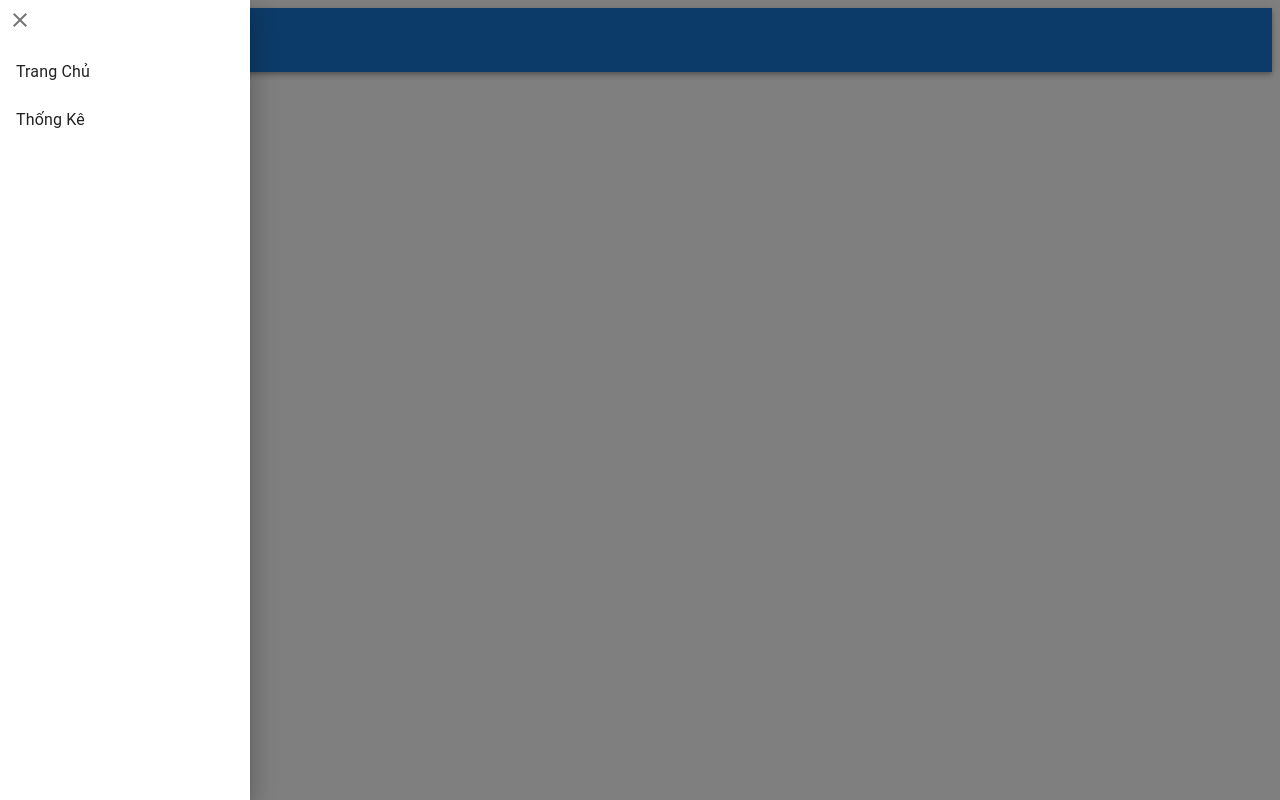
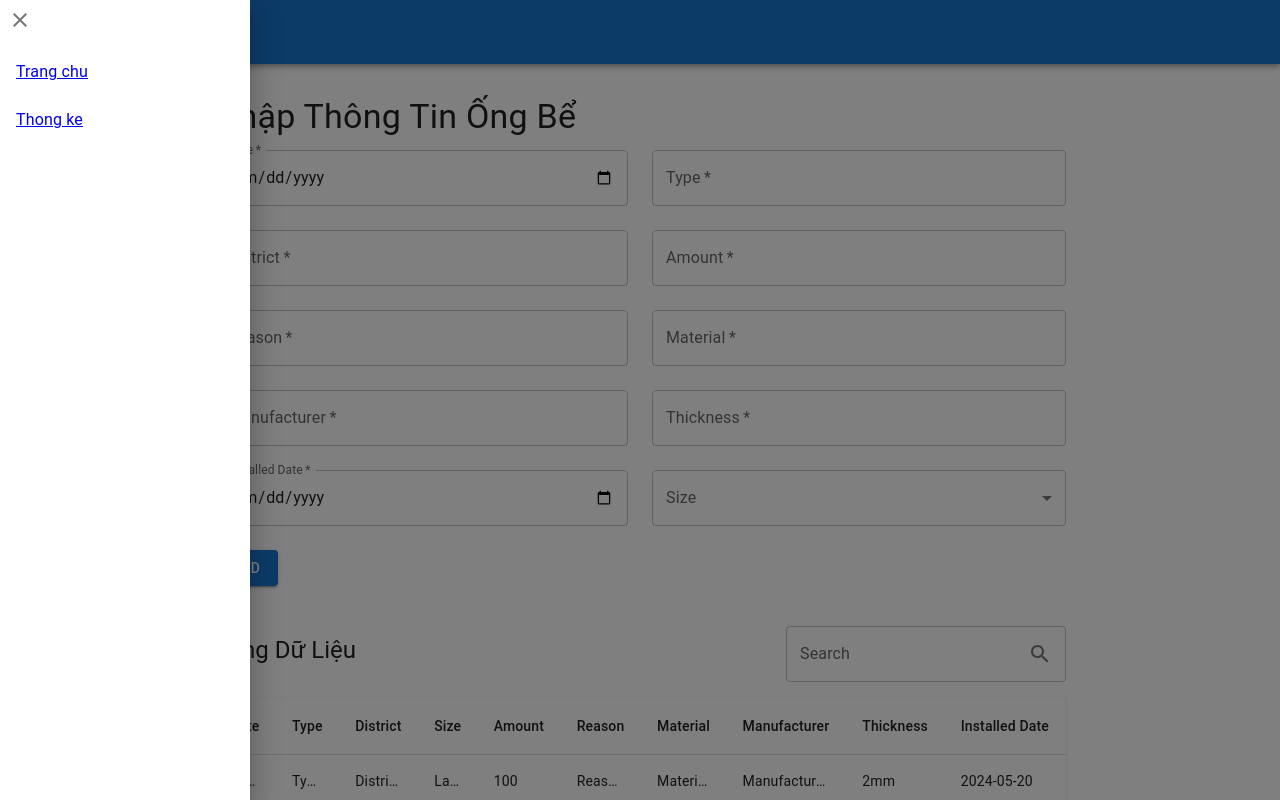
Before and after one commit to knguyennt/water-tank-status-management, a Next.js app: page /#/ in a window 1280 px wide. Both pictures are taken after a click on the button 40 px from the left and 40 px from the top of the page. Shown: the top 800 px of the page. Built offline with nearby package versions, Linux system fonts and the light colour scheme.

Commit message:
feat: add dynamic change route

```diff
--- a/app/components/nav.tsx
+++ b/app/components/nav.tsx
@@ -2,6 +2,7 @@ import { Drawer, Box, IconButton, List, ListItem, ListItemText, AppBar, Toolbar
 import MenuIcon from "@mui/icons-material/Menu";
 import CloseIcon from "@mui/icons-material/Close";
 import { useState } from "react";
+import { Link } from "react-router-dom";
 
 export const Nav = () => {
   const [drawerOpen, setDrawerOpen] = useState(false);
@@ -43,11 +44,16 @@ export const Nav = () => {
             <CloseIcon />
           </IconButton>
           <List>
-            {["Trang Chủ", "Thống Kê"].map((text, index) => (
-              <ListItem button key={index}>
-                <ListItemText primary={text} />
-              </ListItem>
-            ))}
+            <ListItem button key={1}>
+              <Link to="/">
+                <ListItemText primary="Trang chu" />
+              </Link>
+            </ListItem>
+            <ListItem button key={2}>
+              <Link to="/dashboard">
+                <ListItemText primary="Thong ke" />
+              </Link>
+            </ListItem>
           </List>
         </Box>
       </Drawer>
--- a/app/layout.tsx
+++ b/app/layout.tsx
@@ -1,5 +1,7 @@
 
+"use client";
 import * as React from 'react';
+import { HashRouter } from "react-router-dom";
 
 export default function RootLayout({
   children,
@@ -7,8 +9,10 @@ export default function RootLayout({
   children: React.ReactNode
 }) {
   return (
-    <html lang="en">
-      <body>{children}</body>
-    </html>
-  )
+      <html lang="en">
+        <HashRouter>
+          <body>{children}</body>
+        </HashRouter>
+      </html>
+  );
 }
--- a/app/page.tsx
+++ b/app/page.tsx
@@ -1,11 +1,16 @@
-import Page from './pages/pipe'
-import { Test02 } from './pages/dashboard'
+"use client";
+import Page from "./pages/pipe";
+import { Test02 } from "./pages/dashboard";
 import React from "react";
 import { BrowserRouter as Router, Route, Routes, Link } from "react-router-dom";
 
-
 export default function Test() {
-    return (
-        <Test02 />
-    )
+  return (
+    <>
+      <Routes>
+        <Route path="/" element={<Page />} />
+        <Route path="/dashboard" element={<Test02 />} />
+      </Routes>
+    </>
+  );
 }
--- a/app/pages/dashboard.tsx
+++ b/app/pages/dashboard/index.tsx
@@ -1,6 +1,6 @@
 "use client";
 
-import { Nav } from "../components/nav";
+import { Nav } from "../../components/nav";
 
 export const Test02 = () => {
   return <Nav />;
--- a/app/pages/pipe.tsx
+++ b/app/pages/pipe/index.tsx
@@ -30,11 +30,9 @@ import {
   FormControl,
   Tooltip,
 } from "@mui/material";
-import MenuIcon from "@mui/icons-material/Menu";
-import CloseIcon from "@mui/icons-material/Close";
 import InputAdornment from "@mui/material/InputAdornment";
 import SearchIcon from "@mui/icons-material/Search";
-import { Nav } from "../components/nav";
+import { Nav } from "../../components/nav";
 
 const sampleData = [
   {
--- a/tsconfig.json
+++ b/tsconfig.json
@@ -27,7 +27,7 @@
     ".next/types/**/*.ts",
     "**/*.ts",
     "**/*.tsx"
-  ],
+, "app/index.js"  ],
   "exclude": [
     "node_modules"
   ]
```
